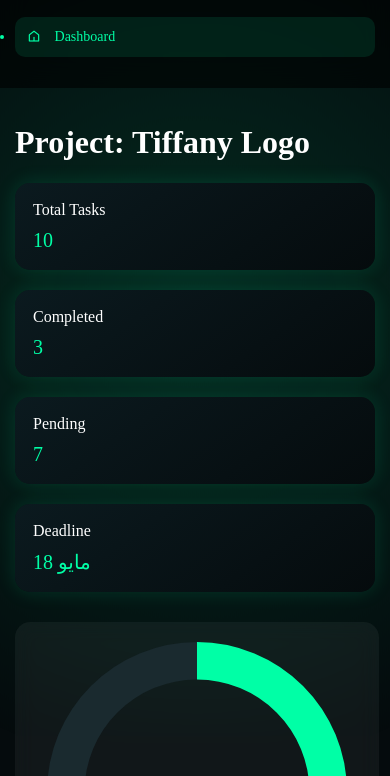
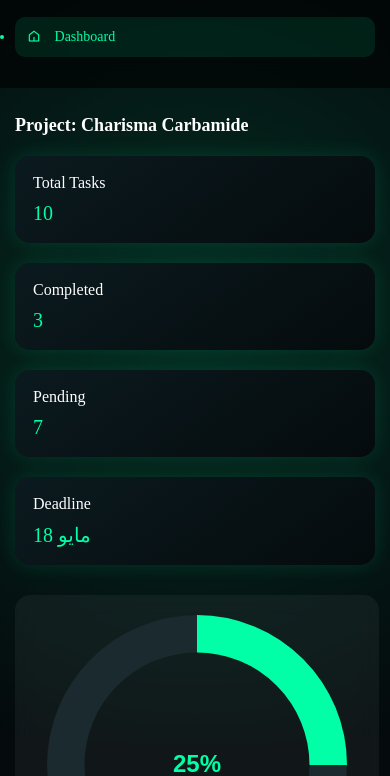
Before and after one commit to haya08/TimeLine-charisma-cosmetics, a plain HTML site: page index.html in a window 390 px wide. Shown: the part 68-844 px from the top of the page. Drawn offline with nearby package versions, Linux system fonts and the light colour scheme.

Commit message:
rewrite project title

```diff
--- a/data.json
+++ b/data.json
@@ -1,5 +1,5 @@
 {
-  "project": "Tiffany Logo",
+  "project": "Charisma Carbamide",
   "progress": [5, 10, 10, 30, 10, 5, 5, 15, 5, 5],
   "stats": {
     "total": 20,
--- a/script.js
+++ b/script.js
@@ -5,6 +5,9 @@ fetch("data.json")
     // 🔥 title
     document.getElementById("title").innerText =
       `Project: ${data.project}`;
+
+    // add a class to the title
+    document.getElementById("title").classList.add("project-title");
 
     // 🔥 cards
     const cards = document.getElementById("cards");
--- a/style.css
+++ b/style.css
@@ -32,6 +32,13 @@ body {
   display: flex;
   position: relative;
   z-index: 2;
+}
+
+/* project title */
+.project-title {
+  /* color: #00ffa6; */
+  font-size: 24px;
+  margin-bottom: 20px;
 }
 
 /* sidebar */
@@ -289,6 +296,11 @@ body {
 /* 📱 Mobile Responsive */
 @media (max-width: 768px) {
 
+  .project-title {
+    font-size: 18px;
+    margin-bottom: 15px;
+  }
+
   .dashboard {
     flex-direction: column;
   }
```
